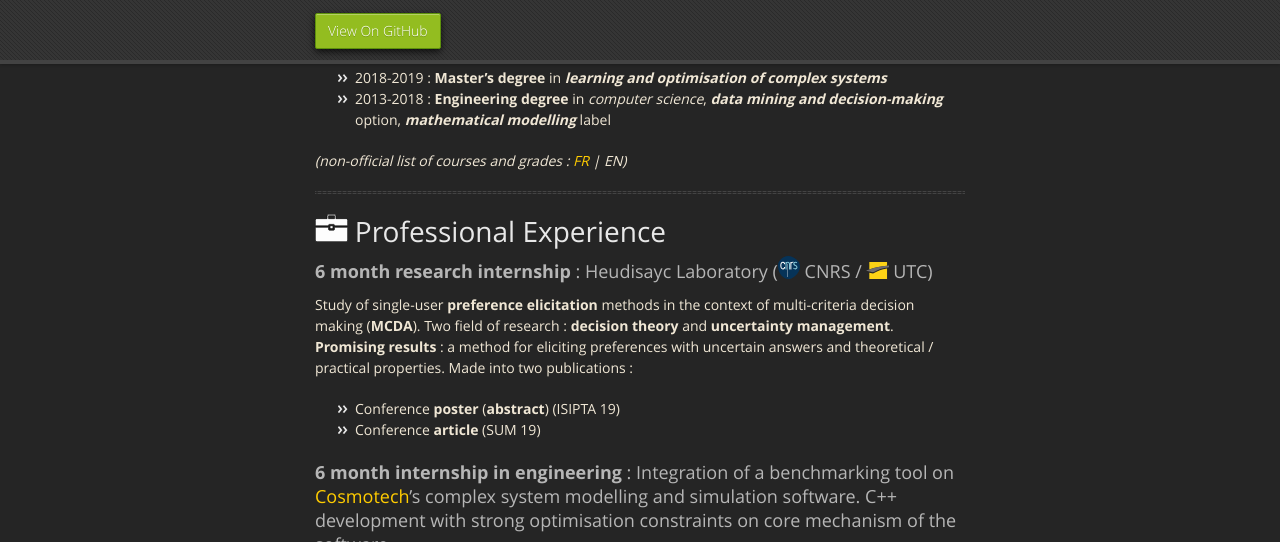
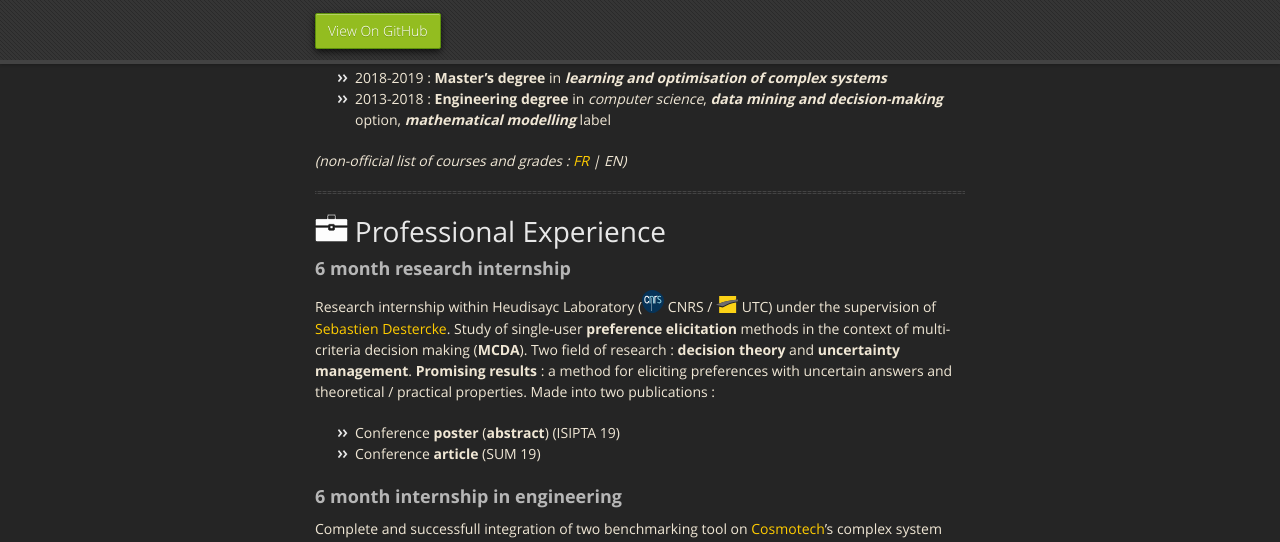
Before and after one commit to plougue/plougue.github.io, a Jekyll site: the page built from index.md, in a window 1280 px wide and 900 px high, scrolled down 724 px, cut to the strip 0-542 px from the top of the window. Built offline with Jekyll 4.4.1, drawn with Linux system fonts in a browser that asks for light colours; our own code applies the rules of GitHub Pages for plain Markdown files.

Commit message:
Work experience information

```diff
--- a/index.md
+++ b/index.md
@@ -38,7 +38,10 @@ Double-diploma at the **UTC** (*Université de Technologie de Compiègne*, frenc
 <hr id="experience"/>
 # <img src="images/Logos/travail.svg" width="5%" /> Professional Experience
 
-### **6 month research internship** : Heudisayc Laboratory (<img src="images/Logos/cnrs.svg" width="3.4%" /> CNRS / <img src="images/Logos/utc.svg" width="3.4%" /> UTC)
+### **6 month research internship**
+Research internship within Heudisayc Laboratory
+(<img src="images/Logos/cnrs.svg" width="3.4%" /> CNRS / <img src="images/Logos/utc.svg" width="3.4%" /> UTC)
+under the supervision of <a href='https://www.hds.utc.fr/~sdesterc/dokuwiki/'>Sebastien Destercke</a>.
 Study of single-user **preference elicitation** methods in the context of multi-criteria decision making (**MCDA**).
 Two field of research : **decision theory** and **uncertainty management**.
 **Promising results** : a method for eliciting preferences with uncertain answers and theoretical / practical properties.
@@ -47,7 +50,10 @@ Made into two publications :
 * Conference **poster** (**abstract**) (ISIPTA 19)
 * Conference **article** (SUM 19)
 
-### **6 month internship in engineering** : Integration of a benchmarking tool on [Cosmotech](https://cosmotech.com/)'s complex system modelling and simulation software. C++ development with strong optimisation constraints on core mechanism of the software.
+### **6 month internship in engineering**
+Complete and successfull integration of two benchmarking tool on [Cosmotech](https://cosmotech.com/)'s complex system
+modelling and simulation software.
+C++ development with strong optimisation constraints on core mechanism of the software.
 
 
 <p align="center">
```
